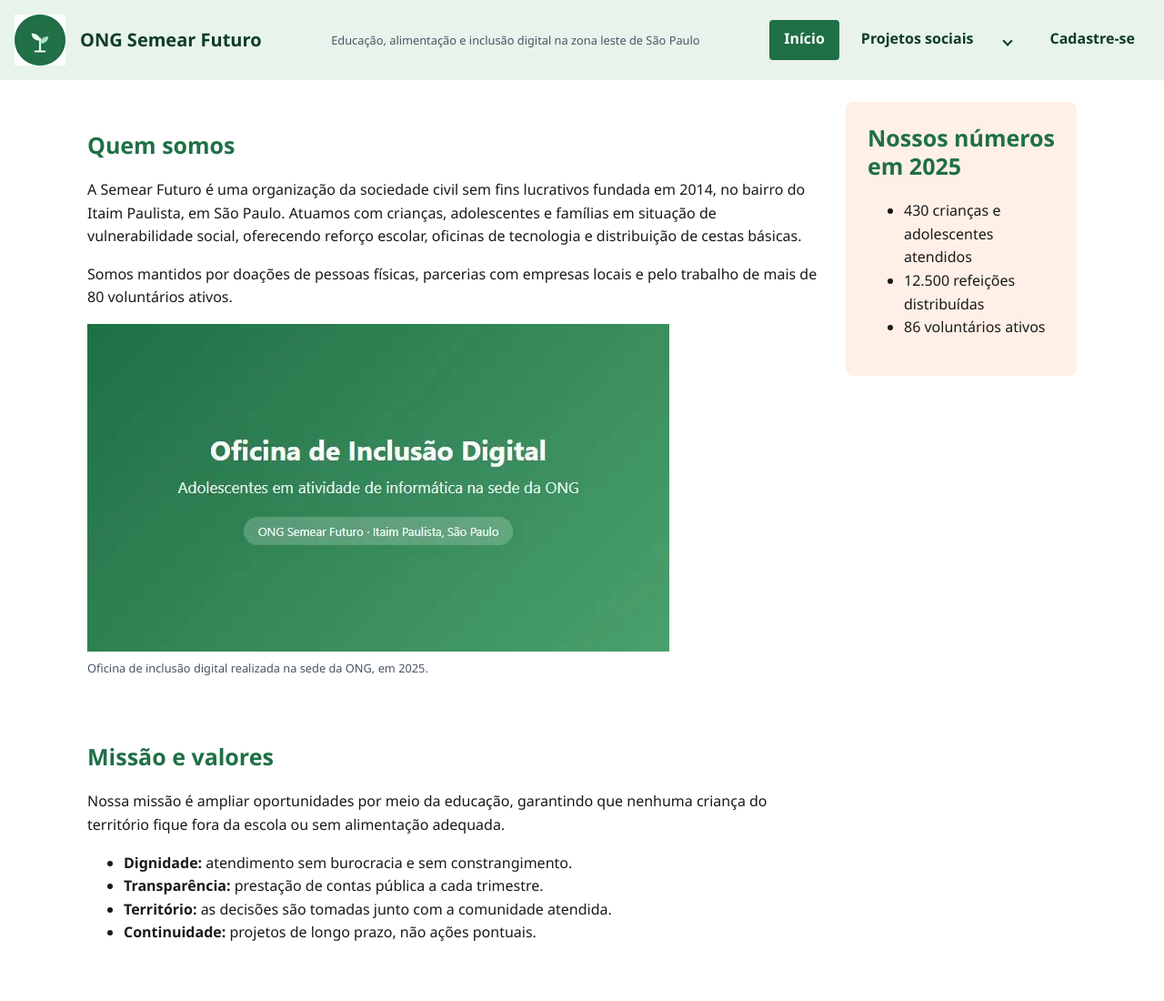
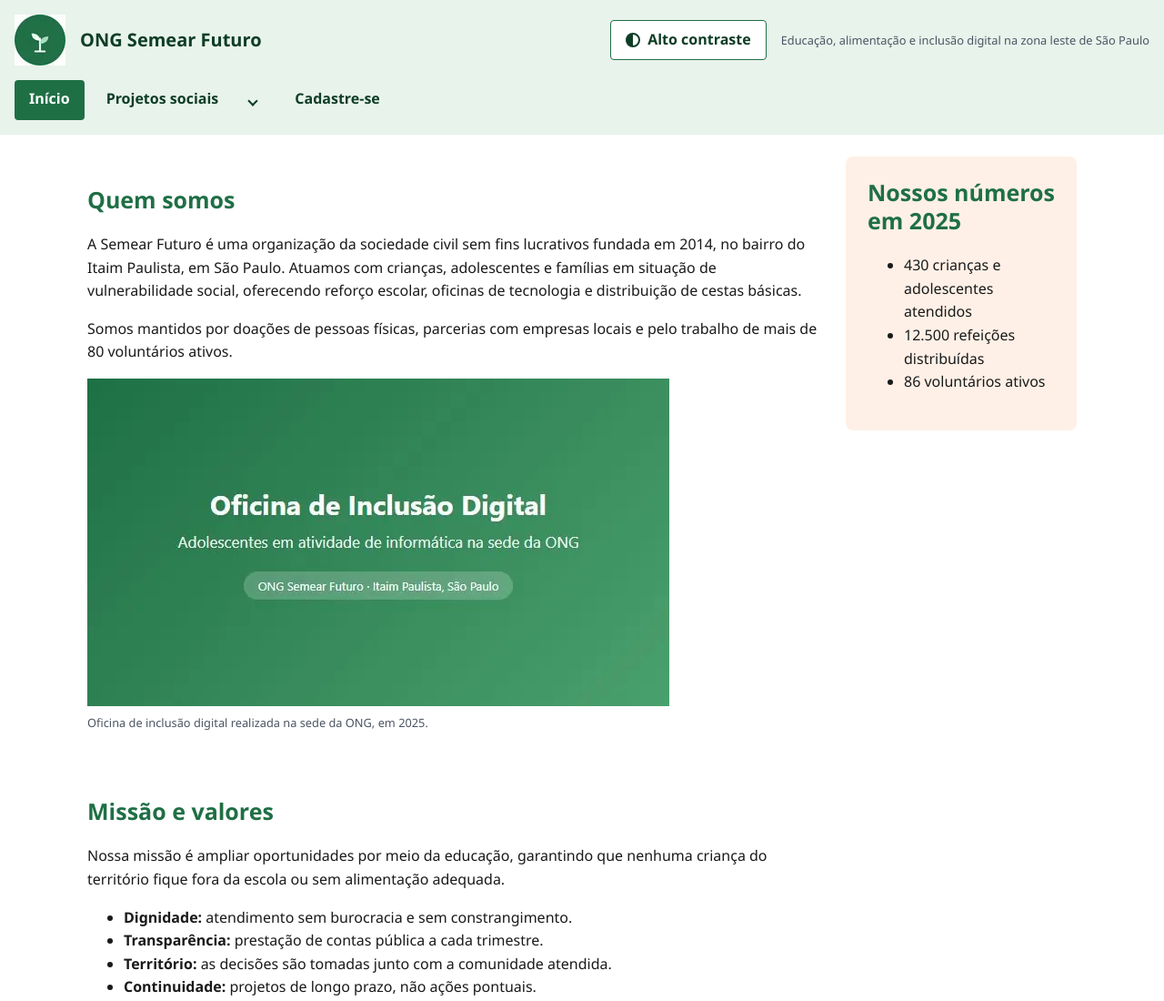
Before and after one commit to willdenjohn/ong-semear-futuro, a website: page html/index.html in a window 1280 px wide. Shown: the top 1100 px of the page at 91% size. Drawn offline with Linux system fonts and the light colour scheme.

Commit message:
feat(html): botão de contraste no cabeçalho e aplicação da preferência antes da pintura

```diff
--- a/html/index.html
+++ b/html/index.html
@@ -5,6 +5,8 @@
   <meta name="viewport" content="width=device-width, initial-scale=1.0">
   <meta name="description" content="ONG Semear Futuro: educação, alimentação e inclusão digital para comunidades da zona leste de São Paulo.">
   <title>ONG Semear Futuro | Educação e inclusão social</title>
+  <!-- Aplica o alto contraste salvo antes da pintura, evitando piscar a versão padrão -->
+  <script>try{var c=JSON.parse(localStorage.getItem("semear:contraste"));if(c)document.documentElement.setAttribute("data-contraste",c)}catch(e){}</script>
   <link rel="stylesheet" href="../css/estilo.css">
 </head>
 <body>
@@ -18,6 +20,11 @@
       </picture>
       <h1>ONG Semear Futuro</h1>
     </div>
+
+    <button type="button" class="botao-contraste" id="botao-contraste" aria-pressed="false">
+      <span class="icone-contraste" aria-hidden="true"></span>
+      Alto contraste
+    </button>
 
     <button type="button" class="botao-menu" aria-expanded="false" aria-controls="menu-principal">
       <span class="icone-menu" aria-hidden="true"></span>
```
Also changed, not shown: html/app.html (+7 -0 lines), html/cadastro.html (+7 -0 lines), html/componentes.html (+2 -0 lines), html/projetos.html (+7 -0 lines).
